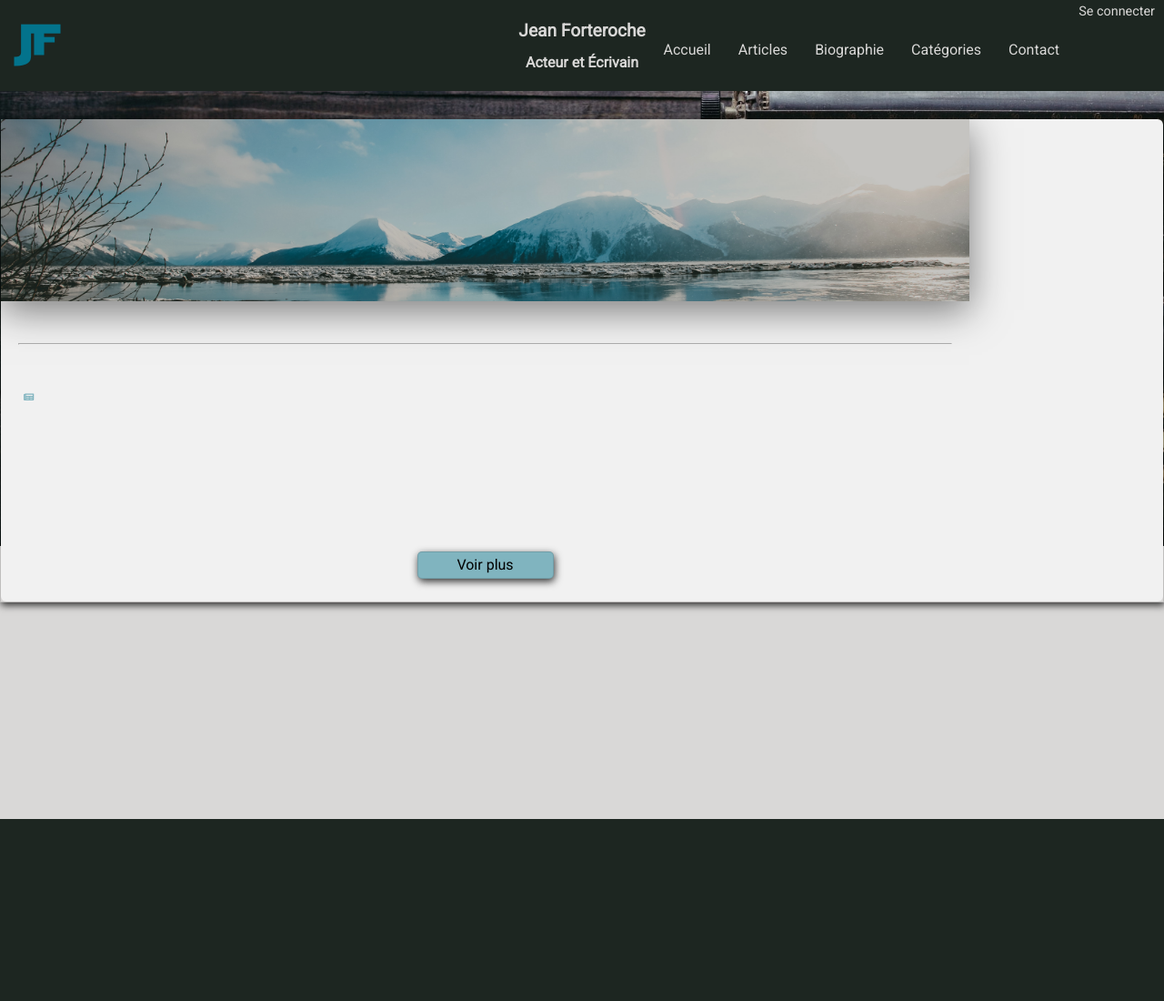
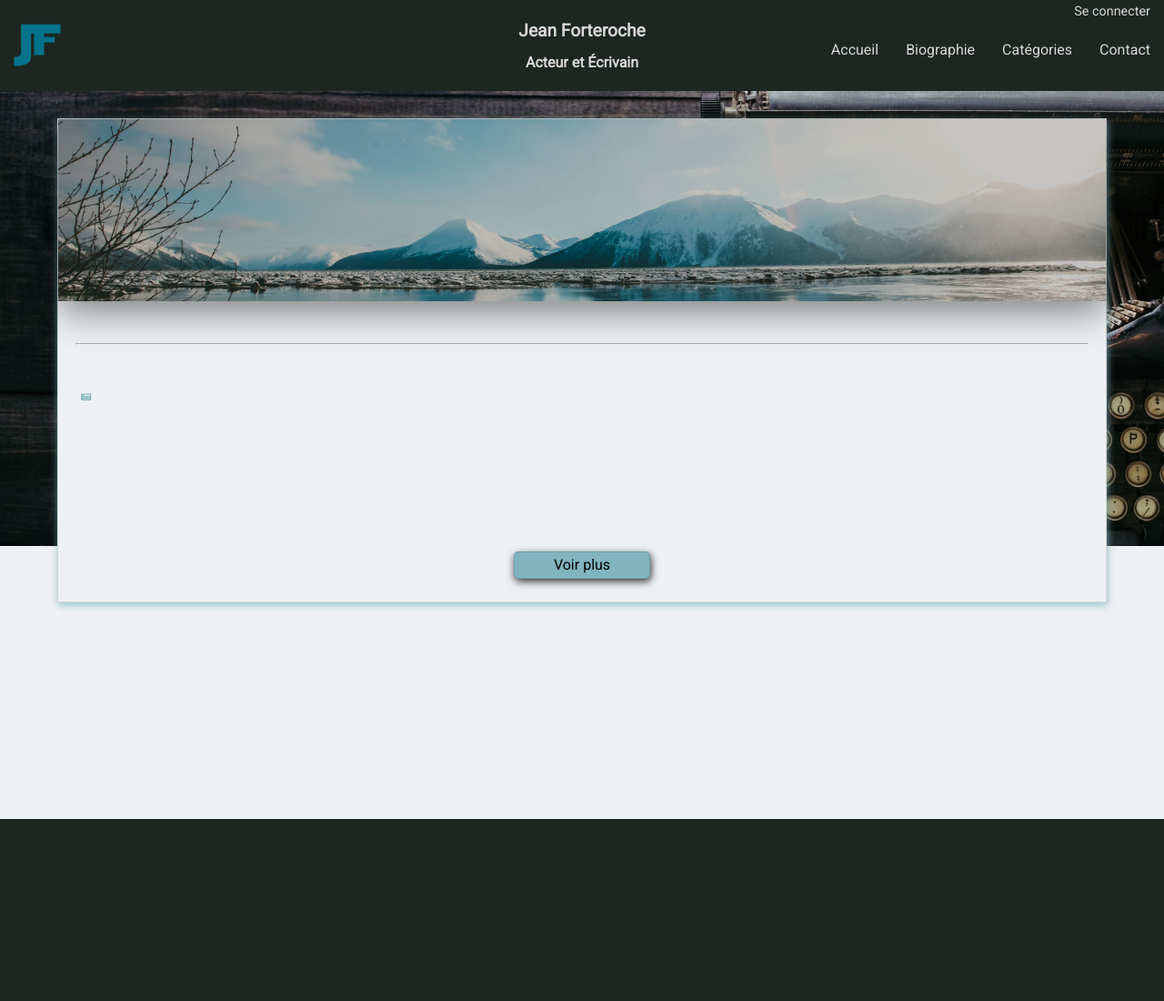
Before and after one commit to EzekielNK/JeanForteroche, a PHP site: template src/view/post/card.php in a window 1280 px wide. Shown: the whole page at 91% size. Run offline with PHP 8.4, Linux system fonts and the light colour scheme; the template is opened without the code that fills it, so the values that code supplies are empty; some libraries are stand-ins or nearby versions.

Commit message:
test design

```diff
--- a/public/css/style.css
+++ b/public/css/style.css
@@ -10,6 +10,7 @@
     --dark-color: #1D2621;
     --blue-color: #80B4BF;
     --body-color: #D9D8D7;
+    --background-color: #EEF1F3;
 }
                                         /* Increase visibility:
                                         * Content visibility gives a (small) speed gain for almost all websites.*/
@@ -25,7 +26,8 @@ body{
     width: 100%;
     height: 100%;
     font-family: 'Roboto', sans-serif;
-    background-color: var(--body-color);
+    background-color: var(--background-color);
+    color: var(--dark-color);
 }
                                         /* Header */
 #container-header{
@@ -61,7 +63,7 @@ body{
 }
 #login{
     position: absolute;
-    right: 10px;
+    right: 15px;
     top: 5px;
     font-size: 0.8em;
 }
@@ -76,9 +78,6 @@ a:hover{
 .container-ul{
     display: none;
 }
-#container-nav  li{
-    margin: 0 15px;
-}
                                         /* @Media Header */
 @media (min-width: 992px) {
     #login{
@@ -87,9 +86,14 @@ a:hover{
     .container-ul{
         display: flex;
         list-style: none;
+    }
+    #container-nav{
         position: absolute;
         top: 30px;
-        right: 100px;
+        right: 0;
+    }
+    #container-nav  li{
+        margin: 0 15px;
     }
 }
                                         /* Header End */
@@ -155,25 +159,26 @@ a:hover{
     justify-content: center;
     grid-gap: 50px;
     max-width: 1500px;
-    width: 90%;
+    width: 85%;
     height: auto;
     margin: 50px auto 100px;
     border-radius: 6px 6px 0 0;
+    background-color: var(--body-color);
 }
-.post, .card{
+.post, .card, .btn-button:hover{
     border: 1px solid rgba(0, 0, 0, 0.12);
-    box-shadow: 1px 3px 8px rgba(0, 0, 0, 0.8);
+    box-shadow: 1px 3px 8px rgba(128, 180, 191, 0.8); /*0,0,0*/
 }
 .card{
-    width: auto;
+    width: 90%;
     height: 530px;
     margin: 30px auto;
+    background-color: var(--background-color);
 }
 .card-body{
     display: grid;
     height: 530px;
-    grid-template: repeat(2, 100px) 50px repeat(2, 100px) 80px / repeat(3, 85px);
-    background-color: #f1f1f1;
+    grid-template: repeat(2, 100px) 50px repeat(2, 100px) 80px / repeat(3, auto);
     border-radius: 6px;
 }
 .card-image{
@@ -234,21 +239,25 @@ hr{
     border: 1px solid rgba(0, 0, 0, 0.12);
     box-shadow: 1px 3px 8px rgba(0, 0, 0, 0.8);
 }
+.btn-button:hover{
+    background-color: var(--dark-color);
+    color: var(--background-color)
+}
                                         /* @Media Grid: Post */
-@media (min-width: 992px) {
+                                        /* @Media Tablet */
+@media (min-width: 768px) {
     .post{
         display: grid;
-        grid-template-columns: repeat(3, 1fr);
+        grid-template-columns: repeat(2, 1fr);
     }
     .card:first-child{
         grid-column: 1 / -1;
-        width: auto;
     }
-    .card-body{
-        grid-template: repeat(2, 100px) 50px repeat(2, 100px) 80px / repeat(3, 110px);
-    }
-    .card:first-child > .card-body{
-        grid-template: repeat(2, 100px) 50px repeat(2, 100px) 80px / repeat(3, 355px);
+}
+                                        /* @Media Desktop */
+@media (min-width: 992px) {
+    .post{
+        grid-template-columns: repeat(3, 1fr);
     }
 }
                                         /* Grid: Post End */
--- a/src/view/layouts/default.php
+++ b/src/view/layouts/default.php
@@ -42,7 +42,6 @@
             <nav id="container-nav">
                 <ul class="container-ul">
                     <li><a href="#">Accueil</a></li>
-                    <li><a href="#">Articles</a></li>
                     <li><a href="#">Biographie</a></li>
                     <li><a href="#">Catégories</a></li>
                     <li><a href="#">Contact</a></li>
```
